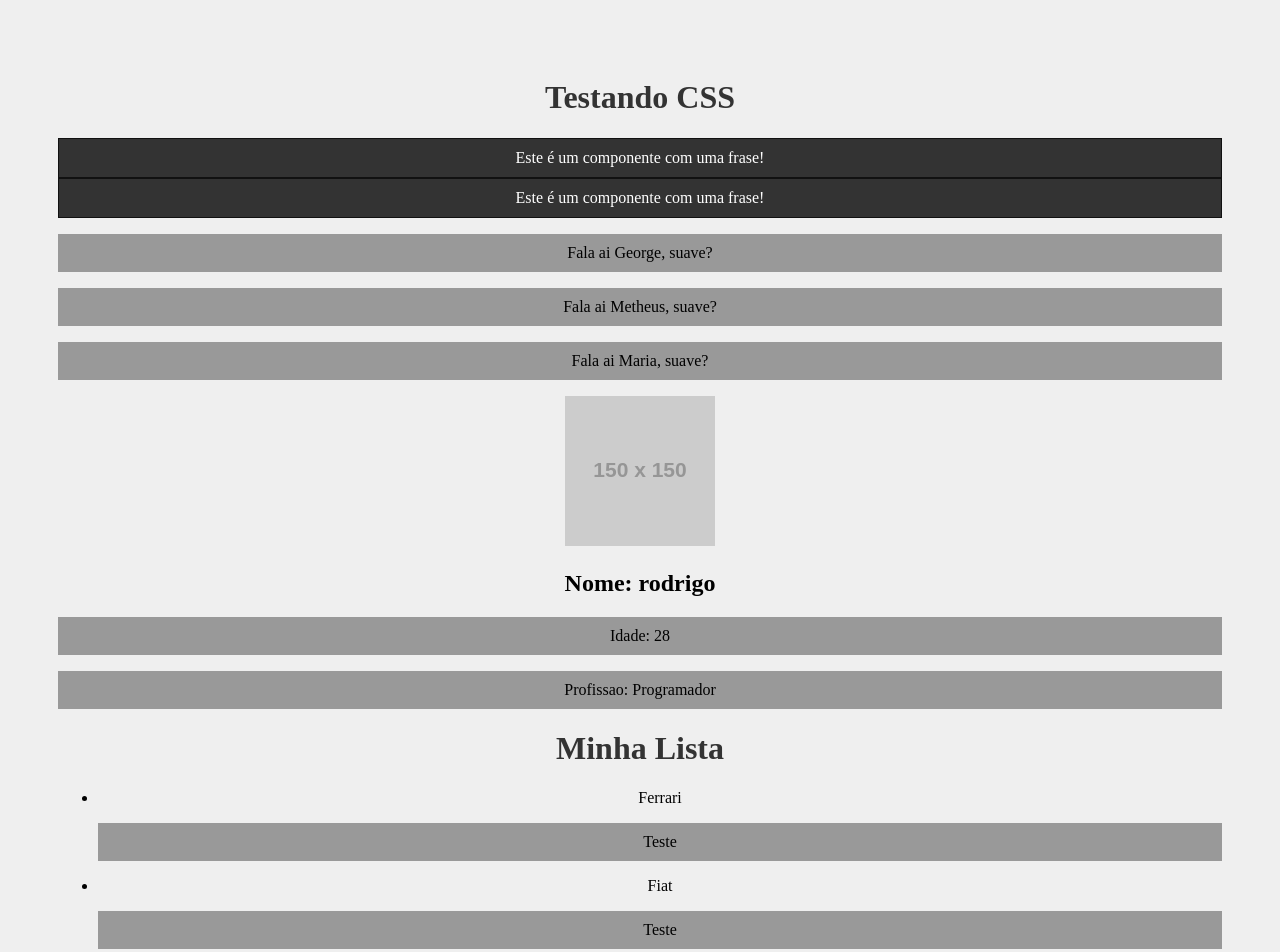
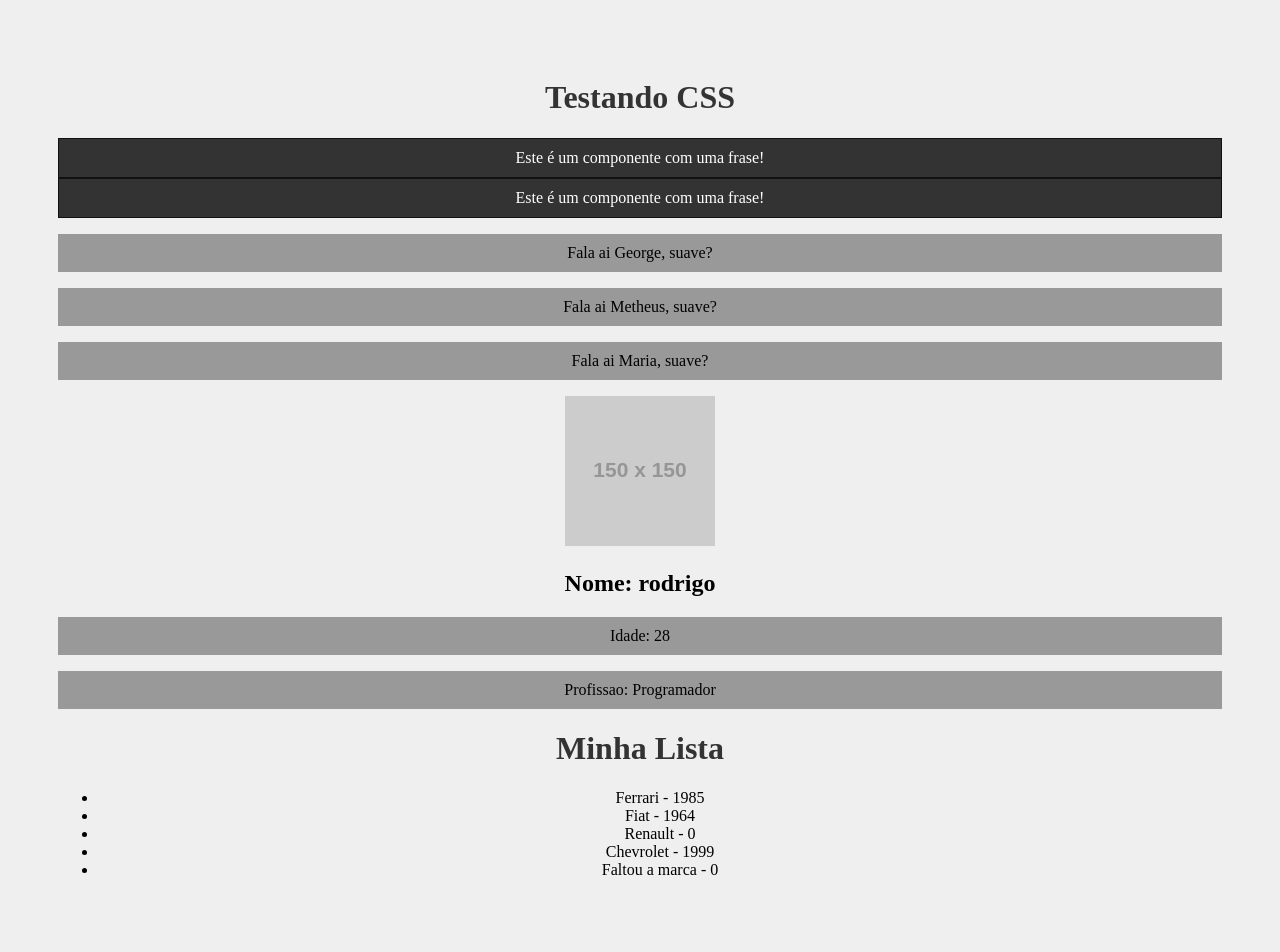
Before and after one commit to geneves97/appReact, a React (Create React App) app: page / in a window 1280 px wide. Shown: the top 952 px of the page. Built offline with nearby package versions, Linux system fonts and the light colour scheme.

Commit message:
This commitment to the content up to class 8 of the React course

```diff
--- a/src/components/Item.js
+++ b/src/components/Item.js
@@ -1,10 +1,21 @@
-function Item(props) {
+import PropTypes from 'prop-types';
+
+function Item({marca, ano_lancamento}) {
     return(
         <>
-        <li>{props.marca}</li>
-        <p>Teste</p>
+        <li>{marca} - {ano_lancamento}</li>
         </>
     )
 }
 
+Item.propTypes = {
+    marca: PropTypes.string.isRequired,
+    ano_lancamento: PropTypes.number,
+}
+
+Item.defaultProps = {
+    marca: 'Faltou a marca',
+    ano_lancamento: 0,
+}
+
 export default Item;
--- a/src/components/List.js
+++ b/src/components/List.js
@@ -6,13 +6,17 @@
         <>
         <h1>Minha Lista</h1>
         <ul>
-            <Item marca="Ferrari" />
-            <Item marca="Fiat" />
+            <Item marca="Ferrari" ano_lancamento={1985} />
+            <Item marca="Fiat"  ano_lancamento={1964}/>
             <Item marca="Renault" />
+            <Item marca="Chevrolet" ano_lancamento={1999}/>
+            <Item />
         </ul>
         </>
     )
 
 }
 
+
+
 export default List;
```
